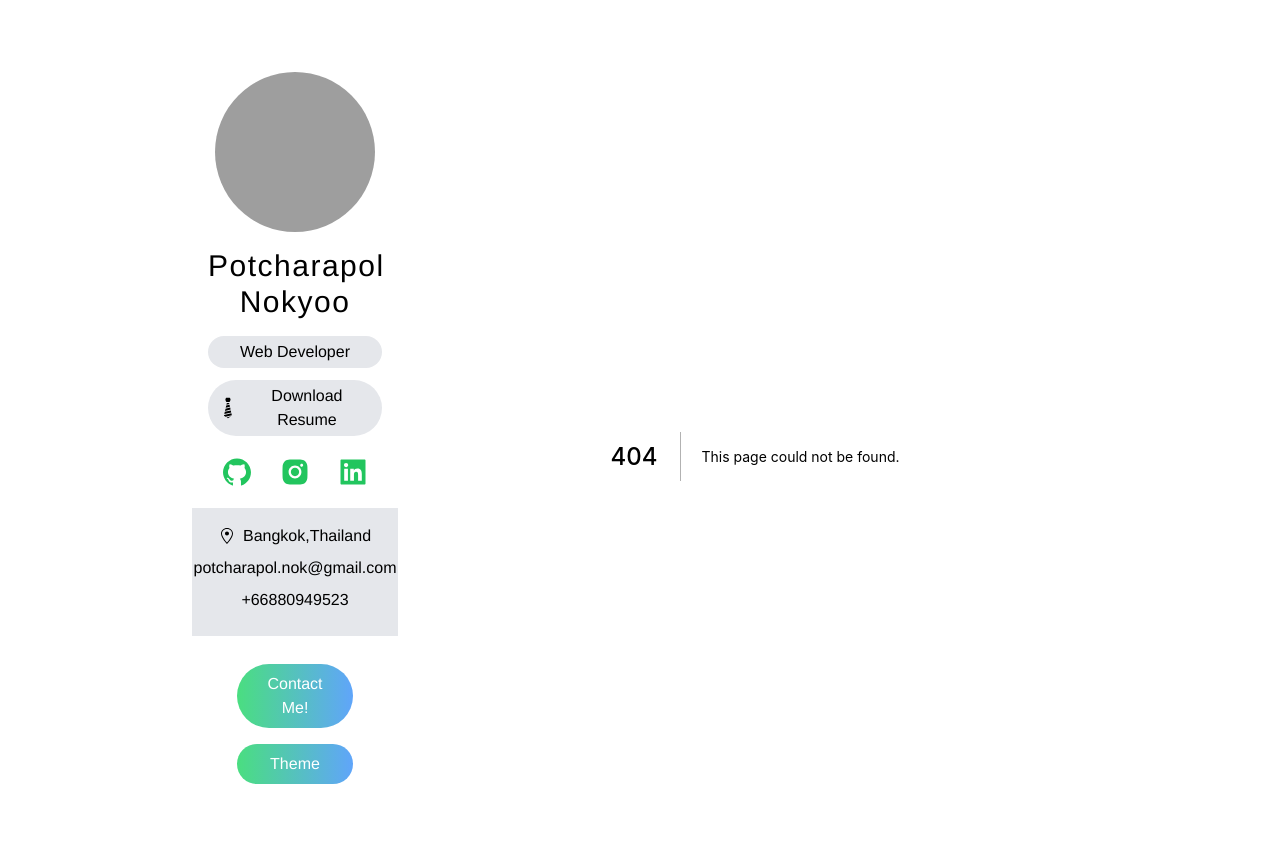
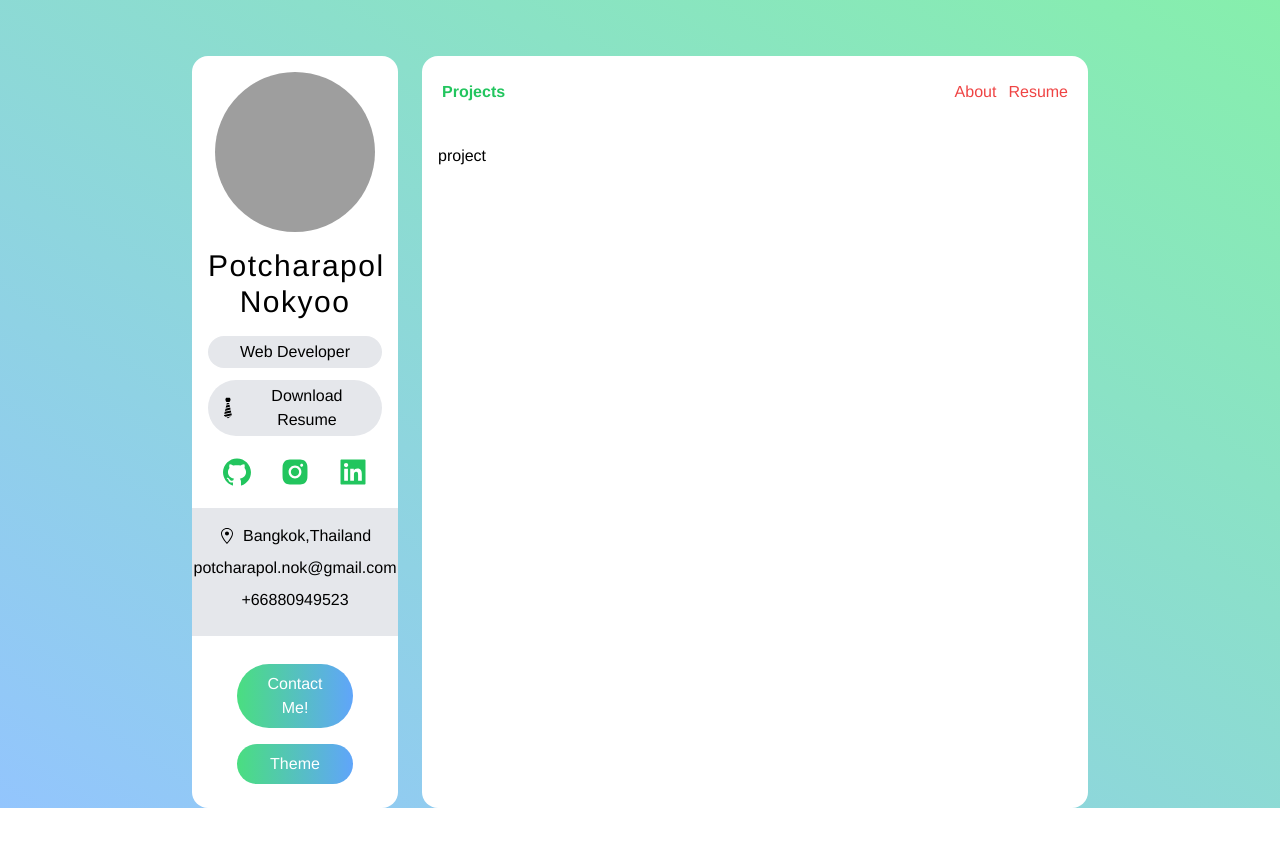
Before and after one commit to inkxk/portfolio-nextjs-tailwind-not-completed, a Next.js app: page /projects in a window 1280 px wide. Before the commit this address had no page. Shown: the top 846 px of the page. After the commit the page ends 808 px from the top, so only its background shows below. Built offline with nearby package versions, Linux system fonts and the light colour scheme; grey boxes are pictures that could not be loaded.

Commit message:
init Navbar

```diff
--- /dev/null
+++ b/components/Navbar.tsx
@@ -0,0 +1,57 @@
+import React, { useState, useEffect, FC } from "react";
+import Link from "next/link";
+import { useRouter } from "next/router";
+
+const NavItem: FC<{
+    activeItem: string;
+    setActiveItem: Function;
+    name: string;
+    route: string;
+}> = ({ activeItem, setActiveItem, name, route }) => {
+    return activeItem !== name ? (
+        <Link href={route}>
+            <a>
+                <span onClick={() => setActiveItem(name)}>{name}</span>
+            </a>
+        </Link>
+    ) : null;
+};
+
+const Navbar = () => {
+    const [activeItem, setActiveItem] = useState<string>("");
+    const { pathname } = useRouter();
+
+    useEffect(() => {
+        if (pathname === "/") setActiveItem("About");
+        if (pathname === "/projects") setActiveItem("Projects");
+        if (pathname === "/resume") setActiveItem("Resume");
+    }, []);
+
+    return (
+        <div className="flex justify-between px-5 py-3 my-3">
+            <span className="font-bold text-green-500">{activeItem}</span>
+            <div className="text-red-500 font-lg flex space-x-3">
+                <NavItem
+                    activeItem={activeItem}
+                    setActiveItem={setActiveItem}
+                    name="About"
+                    route="/"
+                />
+                <NavItem
+                    activeItem={activeItem}
+                    setActiveItem={setActiveItem}
+                    name="Projects"
+                    route="/projects"
+                />
+                <NavItem
+                    activeItem={activeItem}
+                    setActiveItem={setActiveItem}
+                    name="Resume"
+                    route="/resume"
+                />
+            </div>
+        </div>
+    );
+};
+
+export default Navbar;
--- a/pages/_app.tsx
+++ b/pages/_app.tsx
@@ -1,6 +1,8 @@
 import "../styles/globals.css";
+import "@fontsource/jetbrains-mono";
 import type { AppProps } from "next/app";
 import Sidebar from "../components/Sidebar";
+import Navbar from "../components/Navbar";
 
 function MyApp({ Component, pageProps }: AppProps) {
     return (
@@ -9,6 +11,7 @@ function MyApp({ Component, pageProps }: AppProps) {
                 <Sidebar />
             </div>
             <div className="flex flex-col col-span-12 overflow-hidden bg-white shadow-custom-light dark:shadow-custom-dark rounded-2xl lg:col-span-9 dark:bg-dark-500">
+                <Navbar />
                 <Component {...pageProps} />
             </div>
         </div>
--- /dev/null
+++ b/pages/projects.tsx
@@ -0,0 +1,9 @@
+import React from 'react'
+
+const project = () => {
+  return (
+    <div className='p-4'>project</div>
+  )
+}
+
+export default project
--- /dev/null
+++ b/pages/resume.tsx
@@ -0,0 +1,9 @@
+import React from 'react'
+
+const resume = () => {
+  return (
+    <div className='p-4'>resume</div>
+  )
+}
+
+export default resume
```
